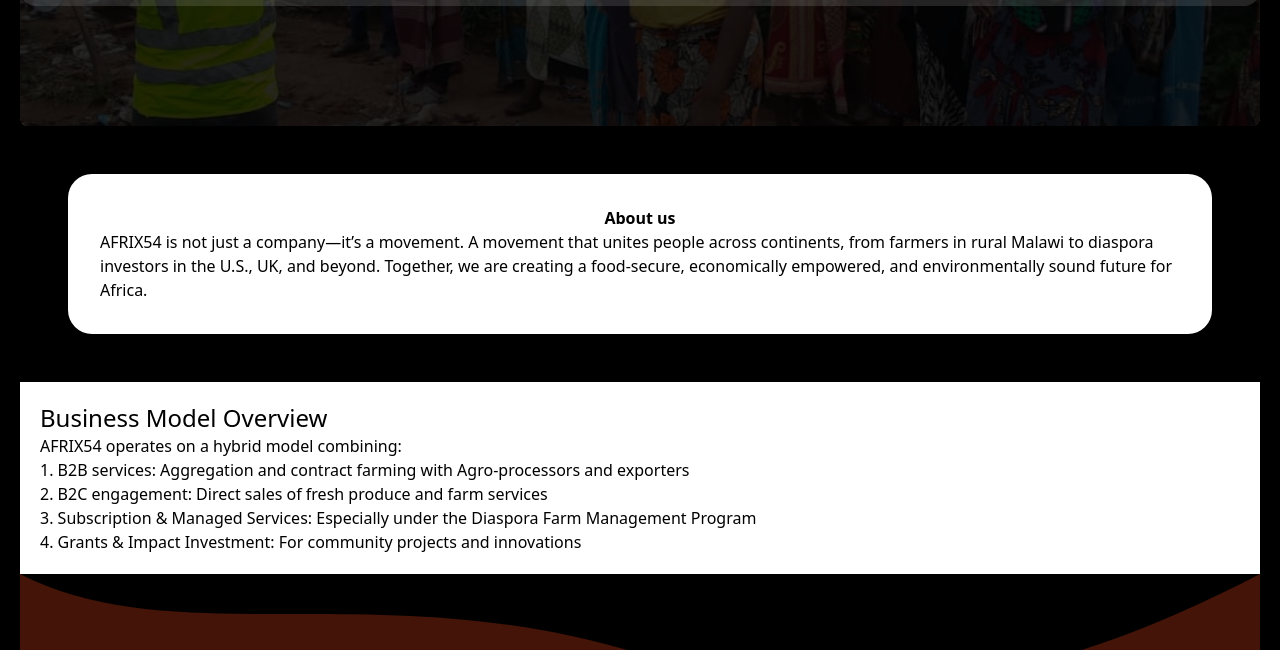
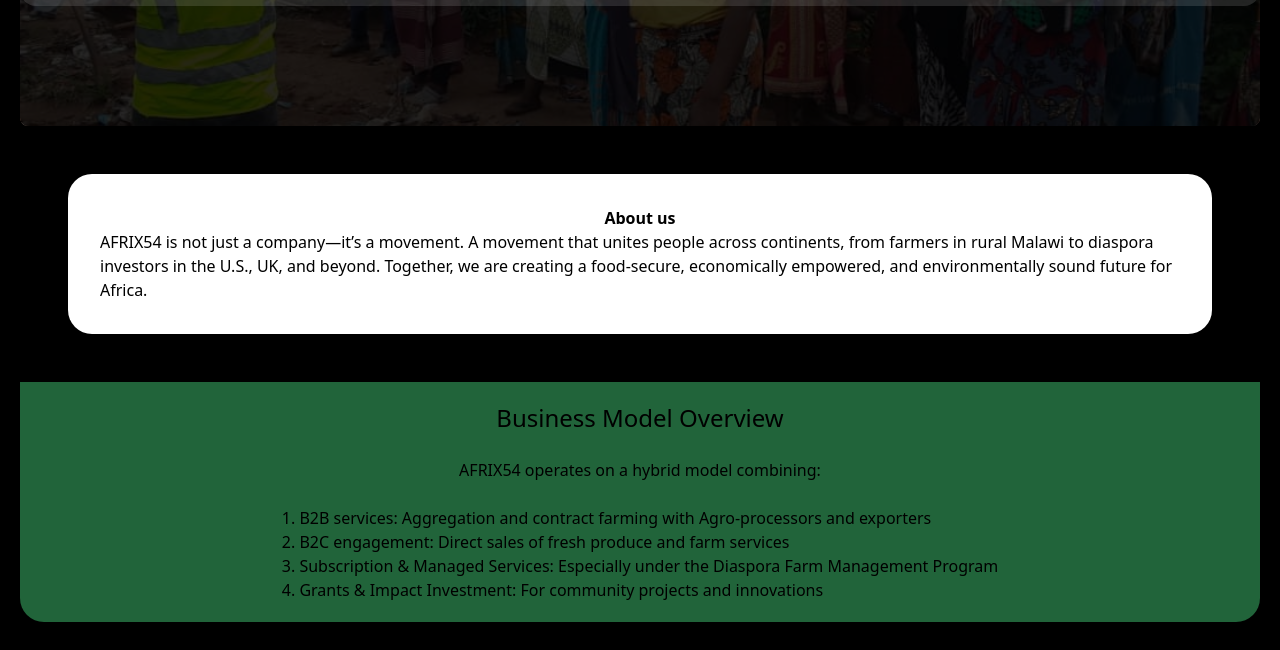
Before and after one commit to HortNet/afrix54, a website: page about.html in a window 1280 px wide. Shown: the part 150-800 px from the top of the page. Drawn offline with nearby package versions, Linux system fonts and the light colour scheme.

Commit message:
my candgd'

```diff
--- a/about.html
+++ b/about.html
@@ -63,7 +63,7 @@
                         future for Africa. </p>
                   </div>
 
-                  <div class="bg-white items-center mx-auto p-5 " >
+                  <div class="bg-green-400 my-8 items-center flex flex-col items-center justify-between opacity-45 gap-6 p-5 rounded-b-3xl" >
                     <h1 class="text-2xl">Business Model Overview </h1>
                     <p>AFRIX54 operates on a hybrid model combining:</p>
                     <ol class="list-decimal list-inside">
```
Also changed, not shown: style.css.
